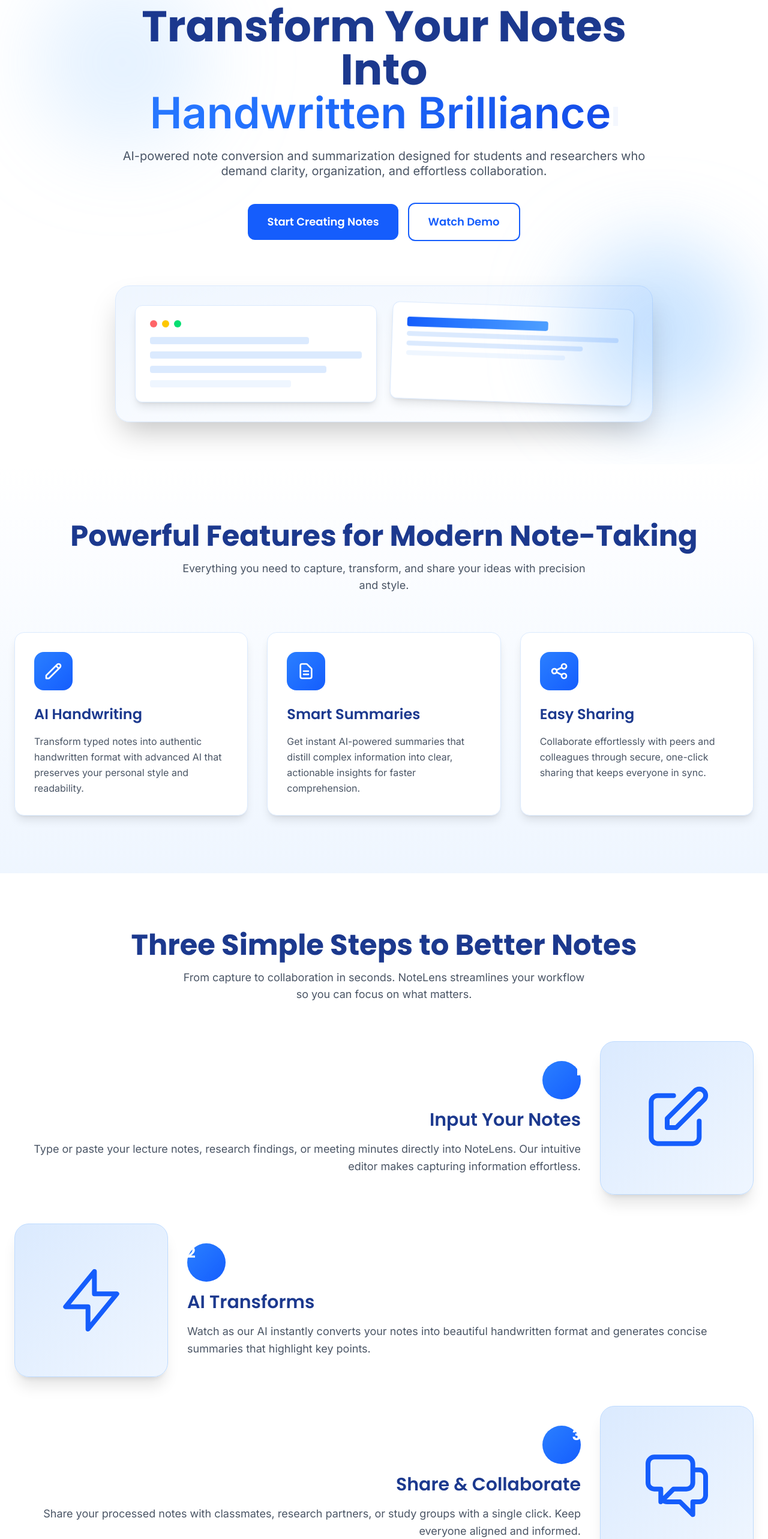
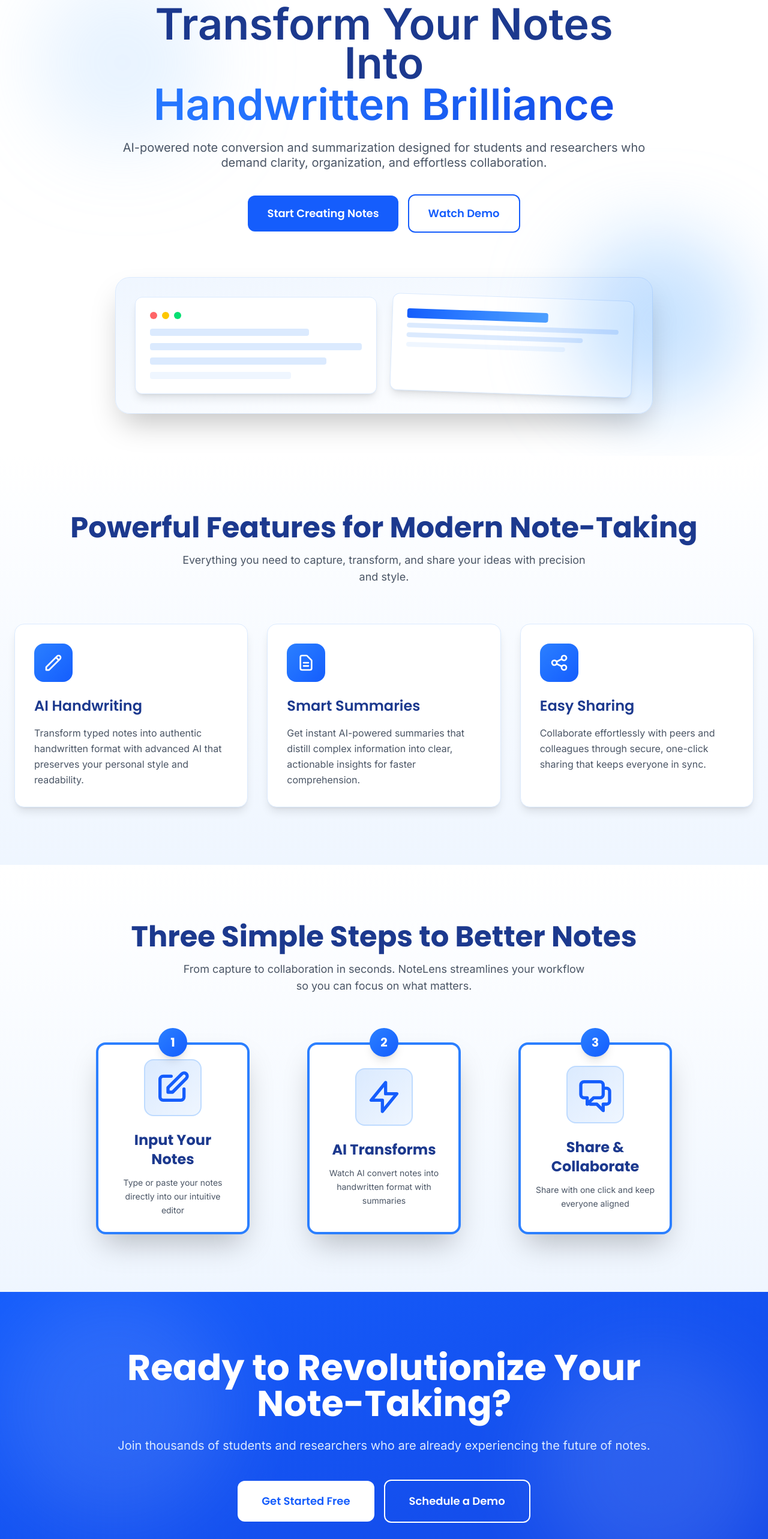
Before and after one commit to Iam-samyog/hackUTA_1, a React (Vite) app: page / in a window 1280 px wide. Shown: the part 160-2726 px from the top of the page at 60% size. Built offline with nearby package versions, Linux system fonts and the light colour scheme.

Commit message:
Completion of the landing page_1

```diff
--- a/src/components/NoteLensHomepage.jsx
+++ b/src/components/NoteLensHomepage.jsx
@@ -1,6 +1,6 @@
 import { useEffect, useRef, useState } from 'react';
 import { FontAwesomeIcon } from "@fortawesome/react-fontawesome";
-import { faFileAlt } from "@fortawesome/free-solid-svg-icons";
+import { faFileAlt, faPenNib, faMagic, faUsers } from "@fortawesome/free-solid-svg-icons";
 
 const NoteLensHomepage = () => {
 
@@ -49,20 +49,43 @@ const NoteLensHomepage = () => {
         };
     }, []);
 
-  // Typed effect state for hero headline
-  const [typedText, setTypedText] = useState("");
-  const fullText = "Handwritten Brilliance";
+  // Typed effect state for hero headline (robust cursor and flow)
+  const [typedMain, setTypedMain] = useState("");
+  const [typedSub, setTypedSub] = useState("");
+  const [showCursor, setShowCursor] = useState(true);
+  const mainText = "Transform Your Notes Into";
+  const subText = "Handwritten Brilliance";
   useEffect(() => {
+    let typingInterval, cursorInterval;
     if (isVisible.hero) {
       let i = 0;
-      const interval = setInterval(() => {
-        setTypedText(fullText.slice(0, i + 1));
+      let j = 0;
+      setTypedMain("");
+      setTypedSub("");
+      setShowCursor(true);
+      typingInterval = setInterval(() => {
+        if (i < mainText.length) {
+          setTypedMain(mainText.slice(0, i + 1));
           i++;
-        if (i === fullText.length) clearInterval(interval);
-      }, 70);
-      return () => clearInterval(interval);
+        } else if (j < subText.length) {
+          setTypedSub(subText.slice(0, j + 1));
+          j++;
         } else {
-      setTypedText("");
+          clearInterval(typingInterval);
+          setTimeout(() => setShowCursor(false), 500);
+        }
+      }, 80); // medium typing speed for both lines
+      cursorInterval = setInterval(() => {
+        setShowCursor(prev => !prev);
+      }, 450);
+      return () => {
+        clearInterval(typingInterval);
+        clearInterval(cursorInterval);
+      };
+    } else {
+      setTypedMain("");
+      setTypedSub("");
+      setShowCursor(true);
     }
   }, [isVisible.hero]);
   return (
@@ -191,6 +214,29 @@ const NoteLensHomepage = () => {
         .delay-400 { animation-delay: 0.4s; }
         .delay-500 { animation-delay: 0.5s; }
         .delay-600 { animation-delay: 0.6s; }
+
+        @keyframes aeroplaneRight {
+          0% { transform: translateX(0) rotate(-35deg); }
+          50% { transform: translateX(-120px) rotate(-35deg); }
+          100% { transform: translateX(0) rotate(-35deg); }
+        }
+        .animate-aeroplane-right {
+          animation: aeroplaneRight 7s ease-in-out infinite;
+        }
+        @keyframes aeroplaneLeft {
+          0% { transform: translateX(0) rotate(-12deg); }
+          50% { transform: translateX(120px) rotate(-12deg); }
+          100% { transform: translateX(0) rotate(-12deg); }
+        }
+        .animate-aeroplane-left {
+          animation: aeroplaneLeft 7s ease-in-out infinite;
+        }
+        .animate-aeroplane-right {
+          animation: aeroplaneRight 3s ease-in-out infinite;
+        }
+        .animate-aeroplane-left {
+          animation: aeroplaneLeft 3s ease-in-out infinite;
+        }
       `}</style>
 
             {/* Navigation */}
@@ -216,13 +262,38 @@ const NoteLensHomepage = () => {
 
             {/* Hero Section */}
             <section className="relative pt-32 pb-20 px-6 overflow-hidden mt-5 md:mt-10">
-                <div className="max-w-7xl mx-auto">
+                <div className="max-w-7xl mx-auto relative">
                     <div className="text-center max-w-4xl mx-auto">
                         <h1 className={`text-5xl md:text-7xl font-poppins font-bold text-blue-900 leading-[1] mb-6 ${isVisible.hero ? 'animate-hero-title' : 'opacity-0'}`}>
-              Transform Your Notes Into
-              <span className="block text-transparent font-bold bg-clip-text bg-gradient-to-r from-blue-500 to-blue-700">
-                {typedText}
-                <span className="inline-block w-2 h-8 align-middle bg-blue-700 animate-pulse ml-1" style={{opacity: typedText.length < fullText.length ? 1 : 0}}></span>
+                            <span className="block font-extrabold text-blue-900 relative text-5xl md:text-7xl leading-[0.9]">
+                {typedMain}
+                {typedMain.length < mainText.length && showCursor && (
+                  <span
+                    className="inline-block align-baseline bg-blue-700 ml-1"
+                    style={{
+                      width: '2px',
+                      height: '1em',
+                      verticalAlign: 'baseline',
+                      borderRadius: '1px',
+                      display: 'inline-block'
+                    }}
+                  ></span>
+                )}
+              </span>
+              <span className="block text-transparent font-bold bg-clip-text bg-gradient-to-r from-blue-500 to-blue-700 relative">
+                {typedSub}
+                {typedMain.length === mainText.length && typedSub.length < subText.length && showCursor && (
+                  <span
+                    className="inline-block align-baseline bg-blue-700 ml-1"
+                    style={{
+                      width: '2px',
+                      height: '1em',
+                      verticalAlign: 'baseline',
+                      borderRadius: '1px',
+                      display: 'inline-block'
+                    }}
+                  ></span>
+                )}
               </span>
                         </h1>
                         <p className={`text-lg md:text-xl text-gray-600 mb-10 leading-tight ${isVisible.hero ? 'animate-hero-subtitle' : 'opacity-0'}`}>
@@ -272,8 +343,16 @@ const NoteLensHomepage = () => {
                 </div>
 
                 {/* Decorative Elements */}
-                <div className="absolute top-20 left-15 w-72 h-72 bg-blue-300 rounded-full mix-blend-multiply filter blur-3xl opacity-20 animate-pulse"></div>
-                <div className="absolute bottom-20 right-10 w-72 h-72 bg-blue-300 rounded-full mix-blend-multiply filter blur-3xl opacity-20 animate-pulse" style={{ animationDelay: '1s' }}></div>
+                <div className="absolute top-8 left-4 sm:top-20 sm:left-15 w-32 h-32 sm:w-72 sm:h-72 bg-blue-300 rounded-full mix-blend-multiply filter blur-3xl opacity-20 animate-pulse"></div>
+                <div className="absolute bottom-8 right-4 sm:bottom-20 sm:right-10 w-32 h-32 sm:w-72 sm:h-72 bg-blue-300 rounded-full mix-blend-multiply filter blur-3xl opacity-20 animate-pulse" style={{ animationDelay: '1s' }}></div>
+
+                {/* Aeroplane Animations */}
+                <div className="absolute top-20 right-4 sm:right-16 z-40 animate-aeroplane-right">
+                  <svg width="36" height="36" viewBox="0 0 24 24" fill="none" style={{transform: 'rotate(2780deg)'}} xmlns="http://www.w3.org/2000/svg">
+                    <path d="M2 12L22 2L13 22L11 13L2 12Z" fill="#2563eb" stroke="#1e3a8a" strokeWidth="1.5"/>
+                  </svg>
+                </div>
+
 
             </section>
 
@@ -390,9 +469,10 @@ const NoteLensHomepage = () => {
 </section>
 
             {/* How It Works Section */}
-            <section id="how-it-works" ref={stepsRef} className="py-24 px-6 bg-white">
+            {/* How It Works Section - Flowchart Style */}
+      <section id="how-it-works" ref={stepsRef} className="py-24 px-6 bg-gradient-to-b from-white to-blue-50">
         <div className="max-w-7xl mx-auto">
-                    <div className="text-center mb-16">
+          <div className="text-center mb-20">
             <h2 className="text-4xl md:text-5xl font-poppins font-bold text-blue-900 mb-4">
               Three Simple Steps to Better Notes
             </h2>
@@ -401,63 +481,95 @@ const NoteLensHomepage = () => {
             </p>
           </div>
 
-                    <div className="space-y-12">
+          <div className="relative">
+            {/* Flowchart Container */}
+            <div className="flex flex-col md:flex-row items-center justify-center gap-8 md:gap-4">
+
               {/* Step 1 */}
-                        <div className={`flex flex-col md:flex-row items-center gap-8 ${isVisible.steps ? 'animate-step-left' : 'opacity-0'}`}>
-                            <div className="flex-1 md:text-right">
-                                <div className="inline-block w-16 h-16 bg-gradient-to-br from-blue-500 to-blue-600 rounded-full flex items-center justify-center text-white font-poppins font-bold text-2xl mb-4">
+              <div className={`flex flex-col items-center ${isVisible.steps ? 'animate-feature' : 'opacity-0'}`}>
+                <div className="relative">
+                  <div className="w-64 h-80 bg-white rounded-2xl shadow-2xl border-4 border-blue-500 p-6 flex flex-col items-center justify-center transform hover:scale-105 transition-all duration-300">
+                    <div className="absolute -top-6 left-1/2 transform -translate-x-1/2 w-12 h-12 bg-gradient-to-br from-blue-500 to-blue-600 rounded-full flex items-center justify-center text-white font-poppins font-bold text-xl shadow-lg">
                       1
                     </div>
-                                <h3 className="text-3xl font-poppins font-semibold text-blue-900 mb-4">Input Your Notes</h3>
-                                <p className="text-gray-600 leading-relaxed text-lg">
-                                    Type or paste your lecture notes, research findings, or meeting minutes directly into NoteLens. Our intuitive editor makes capturing information effortless.
+                    <div className="w-24 h-24 bg-gradient-to-br from-blue-100 to-blue-50 rounded-2xl flex items-center justify-center mb-6 border-2 border-blue-200">
+                      <svg className="w-16 h-16 text-blue-600" fill="none" stroke="currentColor" viewBox="0 0 24 24">
+                        <path strokeLinecap="round" strokeLinejoin="round" strokeWidth={2} d="M11 5H6a2 2 0 00-2 2v11a2 2 0 002 2h11a2 2 0 002-2v-5m-1.414-9.414a2 2 0 112.828 2.828L11.828 15H9v-2.828l8.586-8.586z" />
+                      </svg>
+                    </div>
+                    <h3 className="text-2xl font-poppins font-bold text-blue-900 mb-3 text-center">Input Your Notes</h3>
+                    <p className="text-sm text-gray-600 text-center leading-relaxed">
+                      Type or paste your notes directly into our intuitive editor
                     </p>
-                            </div>
-                            <div className="flex-shrink-0">
-                                <div className="w-64 h-64 bg-gradient-to-br from-blue-100 to-blue-50 rounded-3xl shadow-xl flex items-center justify-center border border-blue-200">
-                                    <svg className="w-32 h-32 text-blue-600" fill="none" stroke="currentColor" viewBox="0 0 24 24">
-                                        <path strokeLinecap="round" strokeLinejoin="round" strokeWidth={1.5} d="M11 5H6a2 2 0 00-2 2v11a2 2 0 002 2h11a2 2 0 002-2v-5m-1.414-9.414a2 2 0 112.828 2.828L11.828 15H9v-2.828l8.586-8.586z" />
-                                    </svg>
                   </div>
                 </div>
               </div>
 
+              {/* Arrow 1 */}
+              <div className={`hidden md:flex items-center ${isVisible.steps ? 'animate-feature delay-200' : 'opacity-0'}`}>
+                <svg className="w-16 h-16 text-blue-500" fill="currentColor" viewBox="0 0 24 24">
+                  <path d="M13.025 1l-2.847 2.828 6.176 6.176h-16.354v3.992h16.354l-6.176 6.176 2.847 2.828 10.975-11z"/>
+                </svg>
+              </div>
+
+              {/* Arrow vertical for mobile */}
+              <div className={`md:hidden flex justify-center ${isVisible.steps ? 'animate-feature delay-200' : 'opacity-0'}`}>
+                <svg className="w-16 h-16 text-blue-500" fill="currentColor" viewBox="0 0 24 24">
+                  <path d="M1 13.025l2.828 2.847 6.176-6.176v16.354h3.992v-16.354l6.176 6.176 2.828-2.847-11-10.975z" transform="rotate(180 12 12)"/>
+                </svg>
+              </div>
+
               {/* Step 2 */}
-                        <div className={`flex flex-col md:flex-row-reverse items-center gap-8 ${isVisible.steps ? 'animate-step-right delay-200' : 'opacity-0'}`}>
-                            <div className="flex-1 md:text-left">
-                                <div className="inline-block w-16 h-16 bg-gradient-to-br from-blue-500 to-blue-600 rounded-full flex items-center justify-center text-white font-poppins font-bold text-2xl mb-4">
+              <div className={`flex flex-col items-center ${isVisible.steps ? 'animate-feature delay-300' : 'opacity-0'}`}>
+                <div className="relative">
+                  <div className="w-64 h-80 bg-white rounded-2xl shadow-2xl border-4 border-blue-500 p-6 flex flex-col items-center justify-center transform hover:scale-105 transition-all duration-300">
+                    <div className="absolute -top-6 left-1/2 transform -translate-x-1/2 w-12 h-12 bg-gradient-to-br from-blue-500 to-blue-600 rounded-full flex items-center justify-center text-white font-poppins font-bold text-xl shadow-lg">
                       2
                     </div>
-                                <h3 className="text-3xl font-poppins font-semibold text-blue-900 mb-4">AI Transforms</h3>
-                                <p className="text-gray-600 leading-relaxed text-lg">
-                                    Watch as our AI instantly converts your notes into beautiful handwritten format and generates concise summaries that highlight key points.
+                    <div className="w-24 h-24 bg-gradient-to-br from-blue-100 to-blue-50 rounded-2xl flex items-center justify-center mb-6 border-2 border-blue-200">
+                      <svg className="w-16 h-16 text-blue-600" fill="none" stroke="currentColor" viewBox="0 0 24 24">
+                        <path strokeLinecap="round" strokeLinejoin="round" strokeWidth={2} d="M13 10V3L4 14h7v7l9-11h-7z" />
+                      </svg>
+                    </div>
+                    <h3 className="text-2xl font-poppins font-bold text-blue-900 mb-3 text-center">AI Transforms</h3>
+                    <p className="text-sm text-gray-600 text-center leading-relaxed">
+                      Watch AI convert notes into handwritten format with summaries
                     </p>
-                            </div>
-                            <div className="flex-shrink-0">
-                                <div className="w-64 h-64 bg-gradient-to-br from-blue-100 to-blue-50 rounded-3xl shadow-xl flex items-center justify-center border border-blue-200">
-                                    <svg className="w-32 h-32 text-blue-600" fill="none" stroke="currentColor" viewBox="0 0 24 24">
-                                        <path strokeLinecap="round" strokeLinejoin="round" strokeWidth={1.5} d="M13 10V3L4 14h7v7l9-11h-7z" />
-                                    </svg>
                   </div>
                 </div>
               </div>
 
+              {/* Arrow 2 */}
+              <div className={`hidden md:flex items-center ${isVisible.steps ? 'animate-feature delay-400' : 'opacity-0'}`}>
+                <svg className="w-16 h-16 text-blue-500" fill="currentColor" viewBox="0 0 24 24">
+                  <path d="M13.025 1l-2.847 2.828 6.176 6.176h-16.354v3.992h16.354l-6.176 6.176 2.847 2.828 10.975-11z"/>
+                </svg>
+              </div>
+
+              {/* Arrow vertical for mobile */}
+              <div className={`md:hidden flex justify-center ${isVisible.steps ? 'animate-feature delay-400' : 'opacity-0'}`}>
+                <svg className="w-16 h-16 text-blue-500" fill="currentColor" viewBox="0 0 24 24">
+                  <path d="M1 13.025l2.828 2.847 6.176-6.176v16.354h3.992v-16.354l6.176 6.176 2.828-2.847-11-10.975z" transform="rotate(180 12 12)"/>
+                </svg>
+              </div>
+
               {/* Step 3 */}
-                        <div className={`flex flex-col md:flex-row items-center gap-8 ${isVisible.steps ? 'animate-step-left delay-400' : 'opacity-0'}`}>
-                            <div className="flex-1 md:text-right">
-                                <div className="inline-block w-16 h-16 bg-gradient-to-br from-blue-500 to-blue-600 rounded-full flex items-center justify-center text-white font-poppins font-bold text-2xl mb-4">
+              <div className={`flex flex-col items-center ${isVisible.steps ? 'animate-feature delay-500' : 'opacity-0'}`}>
+                <div className="relative">
+                  <div className="w-64 h-80 bg-white rounded-2xl shadow-2xl border-4 border-blue-500 p-6 flex flex-col items-center justify-center transform hover:scale-105 transition-all duration-300">
+                    <div className="absolute -top-6 left-1/2 transform -translate-x-1/2 w-12 h-12 bg-gradient-to-br from-blue-500 to-blue-600 rounded-full flex items-center justify-center text-white font-poppins font-bold text-xl shadow-lg">
                       3
                     </div>
-                                <h3 className="text-3xl font-poppins font-semibold text-blue-900 mb-4">Share & Collaborate</h3>
-                                <p className="text-gray-600 leading-relaxed text-lg">
-                                    Share your processed notes with classmates, research partners, or study groups with a single click. Keep everyone aligned and informed.
+                    <div className="w-24 h-24 bg-gradient-to-br from-blue-100 to-blue-50 rounded-2xl flex items-center justify-center mb-6 border-2 border-blue-200">
+                      <svg className="w-16 h-16 text-blue-600" fill="none" stroke="currentColor" viewBox="0 0 24 24">
+                        <path strokeLinecap="round" strokeLinejoin="round" strokeWidth={2} d="M17 8h2a2 2 0 012 2v6a2 2 0 01-2 2h-2v4l-4-4H9a1.994 1.994 0 01-1.414-.586m0 0L11 14h4a2 2 0 002-2V6a2 2 0 00-2-2H5a2 2 0 00-2 2v6a2 2 0 002 2h2v4l.586-.586z" />
+                      </svg>
+                    </div>
+                    <h3 className="text-2xl font-poppins font-bold text-blue-900 mb-3 text-center">Share & Collaborate</h3>
+                    <p className="text-sm text-gray-600 text-center leading-relaxed">
+                      Share with one click and keep everyone aligned
                     </p>
                   </div>
-                            <div className="flex-shrink-0">
-                                <div className="w-64 h-64 bg-gradient-to-br from-blue-100 to-blue-50 rounded-3xl shadow-xl flex items-center justify-center border border-blue-200">
-                                    <svg className="w-32 h-32 text-blue-600" fill="none" stroke="currentColor" viewBox="0 0 24 24">
-                                        <path strokeLinecap="round" strokeLinejoin="round" strokeWidth={1.5} d="M17 8h2a2 2 0 012 2v6a2 2 0 01-2 2h-2v4l-4-4H9a1.994 1.994 0 01-1.414-.586m0 0L11 14h4a2 2 0 002-2V6a2 2 0 00-2-2H5a2 2 0 00-2 2v6a2 2 0 002 2h2v4l.586-.586z" />
-                                    </svg>
                 </div>
               </div>
             </div>
```
Lines whose indentation alone changed are shown as unchanged.
